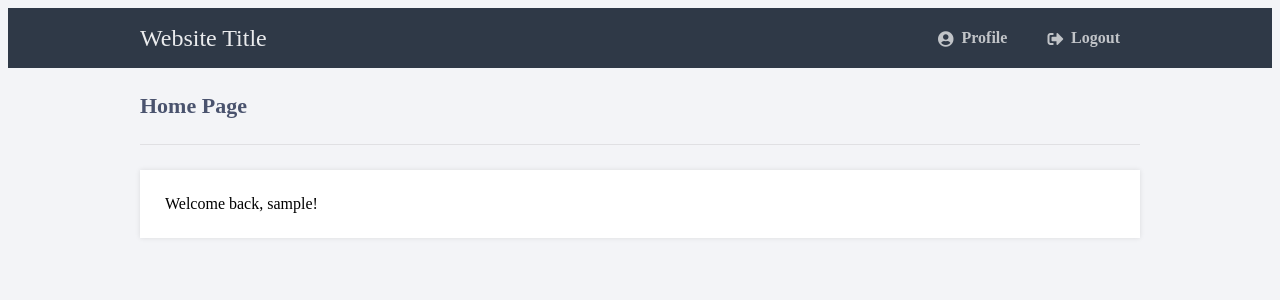
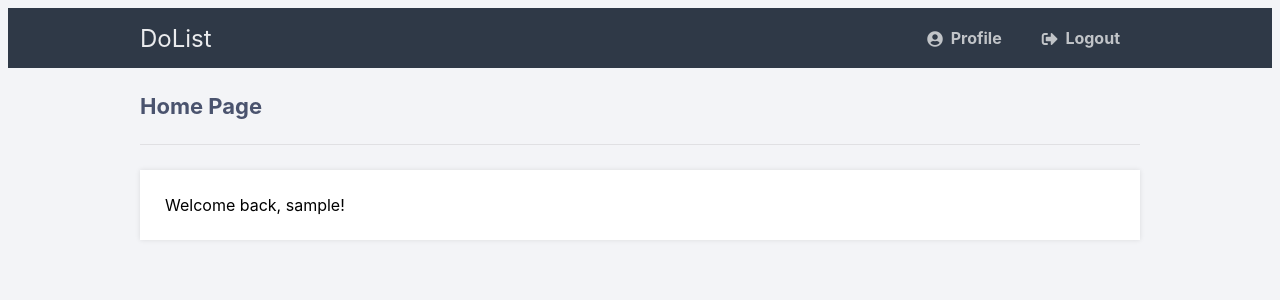
Before and after one commit to IllusoryLabs/dolist, a PHP site: page /home.php in a window 1280 px wide. Shown: the top 300 px of the page. Run offline with PHP 8.4, Linux system fonts and the light colour scheme; the visitor is signed in with stand-in values (Sample User, id 1).

Commit message:
modified:   home.css 	modified:   home.php

```diff
--- a/home.css
+++ b/home.css
@@ -1,3 +1,10 @@
+* {
+    box-sizing: border-box;
+    font-family: -apple-system, BlinkMacSystemFont, "segoe ui", roboto, oxygen, ubuntu, cantarell, "fira sans", "droid sans", "helvetica neue", Arial, sans-serif;
+    font-size: 16px;
+    -webkit-font-smoothing: antialiased;
+    -moz-osx-font-smoothing: grayscale;
+}
 .navtop {
 	background-color: #2f3947;
 	height: 60px;
--- a/home.php
+++ b/home.php
@@ -12,14 +12,14 @@ if (!isset($_SESSION['loggedin'])) {
 <html>
 	<head>
 		<meta charset="utf-8">
-		<title>Home Page</title>
+		<title>DoList | Home</title>
 		<link href="home.css" rel="stylesheet" type="text/css">
 		<link rel="stylesheet" href="https://use.fontawesome.com/releases/v5.7.1/css/all.css">
 	</head>
 	<body class="loggedin">
 		<nav class="navtop">
 			<div>
-				<h1>Website Title</h1>
+				<h1>DoList</h1>
 				<a href="profile.php"><i class="fas fa-user-circle"></i>Profile</a>
 				<a href="logout.php"><i class="fas fa-sign-out-alt"></i>Logout</a>
 			</div>
```
